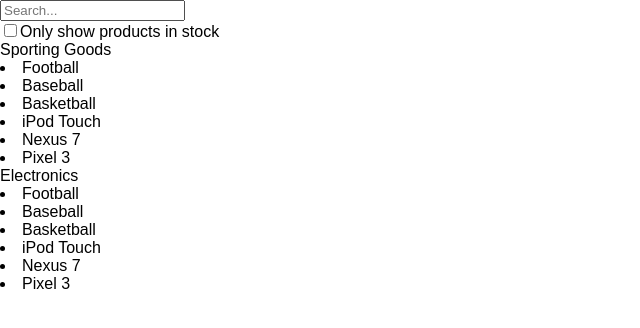
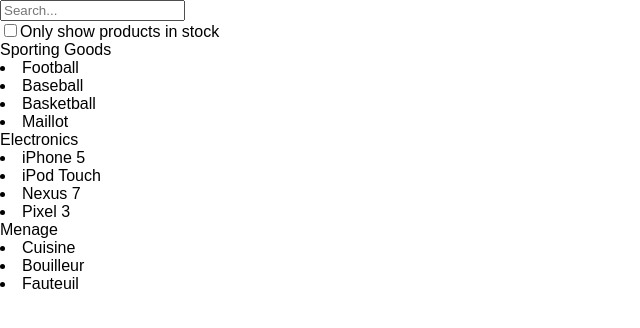
Before and after one commit to GloireMutaliko21/stock-produits-react-categoryGrouped, a React (Create React App) app: page / in a window 1280 px wide. Shown: the top 328 px of the page, without its empty margins (0-640 px from the left). Built offline with nearby package versions, Linux system fonts and the light colour scheme.

Commit message:
feat: grouper les produits par catégorie

```diff
--- a/src/components/Categories.jsx
+++ b/src/components/Categories.jsx
@@ -8,8 +8,13 @@
             {props.categorie}
             {
                 produits.map((produit) =>
-                    <ListeProduits key={produit.name} produit={produit.name} />
-                )}
+                    produit.category === props.categorie &&
+                    <ListeProduits
+                        key={produit.name}
+                        produit={produit.name}
+                    />
+                )
+            }
         </div>
     )
 }
--- a/src/data/produits.js
+++ b/src/data/produits.js
@@ -1,9 +1,14 @@
 
 export const produits = [
     { category: 'Sporting Goods', price: '$49.99', stocked: true, name: 'Football' },
+    { category: 'Electronics', price: '$399.99', stocked: false, name: 'iPhone 5' },
     { category: 'Sporting Goods', price: '$9.99', stocked: true, name: 'Baseball' },
+    { category: 'Menage', price: '$49.99', stocked: false, name: 'Cuisine' },
+    { category: 'Menage', price: '$49.99', stocked: true, name: 'Bouilleur' },
     { category: 'Sporting Goods', price: '$29.99', stocked: false, name: 'Basketball' },
     { category: 'Electronics', price: '$99.99', stocked: true, name: 'iPod Touch' },
     { category: 'Electronics', price: '$199.99', stocked: true, name: 'Nexus 7' },
+    { category: 'Menage', price: '$199.99', stocked: true, name: 'Fauteuil' },
     { category: 'Electronics', price: '$199.99', stocked: true, name: 'Pixel 3' },
+    { category: 'Sporting Goods', price: '$49.99', stocked: true, name: 'Maillot' },
 ];
```
